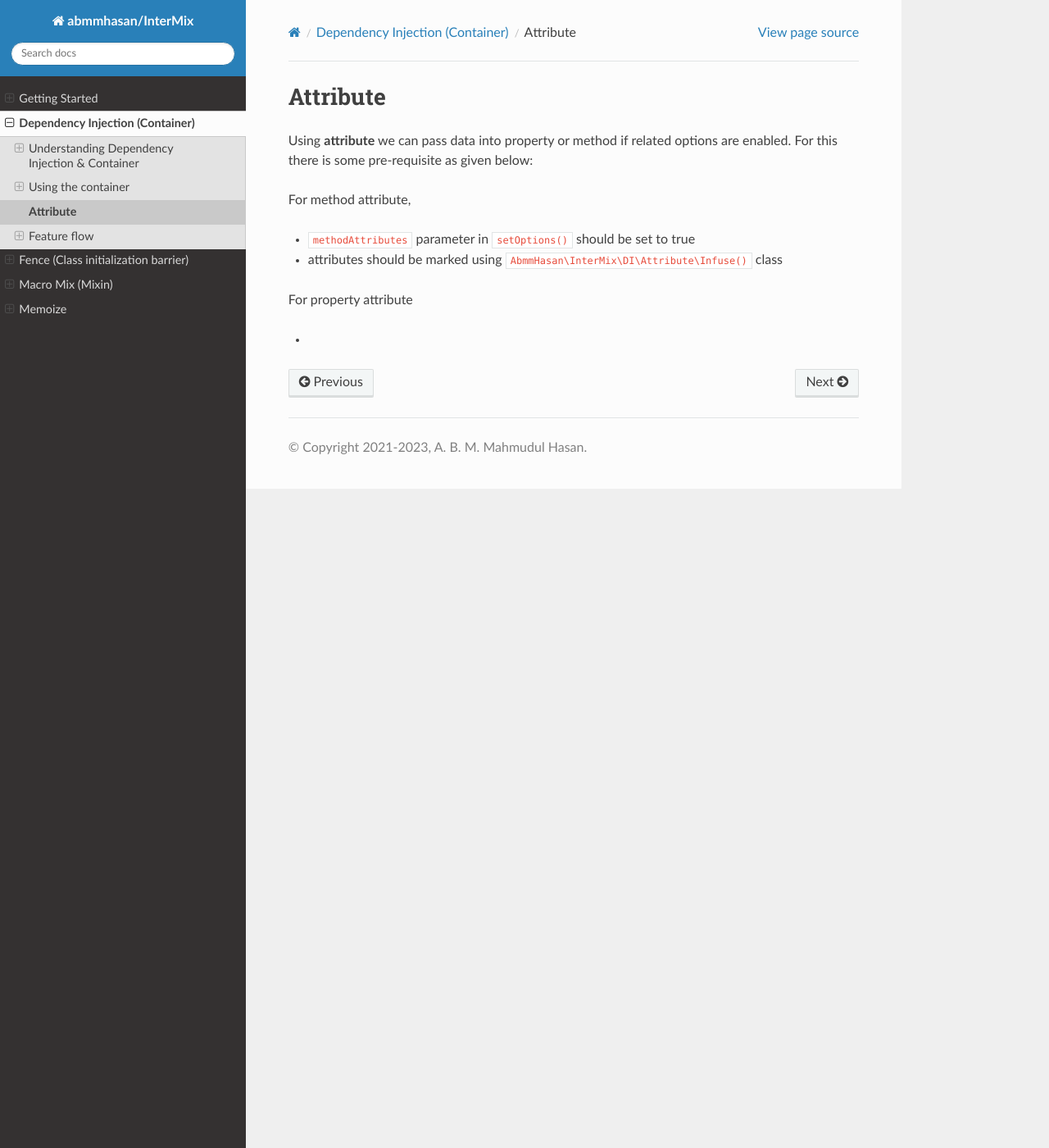
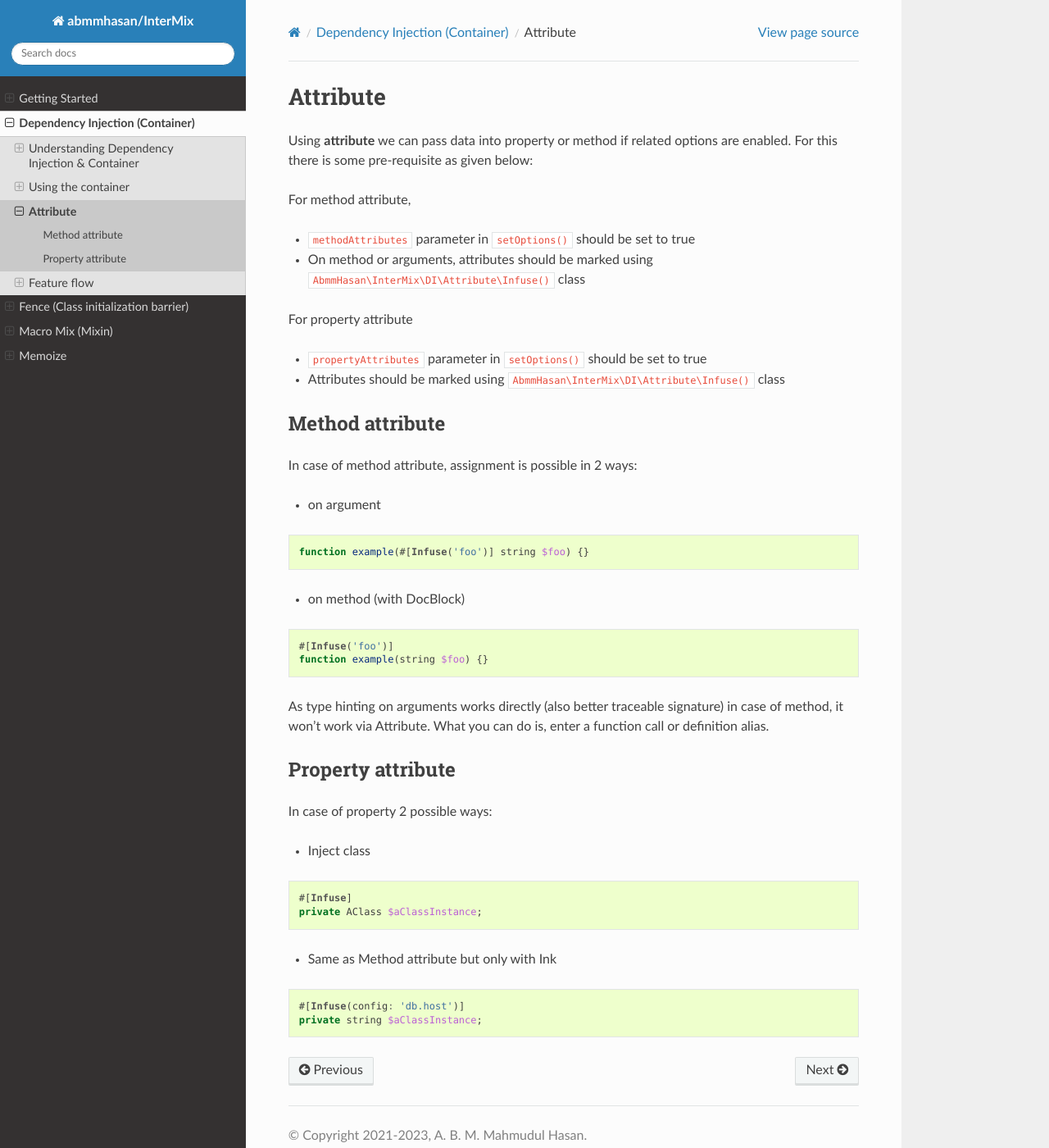
Before and after one commit to infocyph/InterMix, a Sphinx documentation site: the page built from docs/di/attribute.rst, in a window 1280 px wide and 1400 px high. Shown: the whole window at 82% size. Built offline with Sphinx 7.4.7 and the Read the Docs theme 2.0.0, drawn with Linux system fonts in a browser that asks for light colours; pages that are not in the unit, such as notebooks, are missing from menus.

Commit message:
unify attribute

```diff
--- a/docs/di/attribute.rst
+++ b/docs/di/attribute.rst
@@ -9,8 +9,49 @@ Using **attribute** we can pass data into property or method if related options
 For method attribute,
 
 * ``methodAttributes`` parameter in ``setOptions()`` should be set to true
-* attributes should be marked using ``AbmmHasan\InterMix\DI\Attribute\Infuse()`` class
+* On method or arguments, attributes should be marked using ``AbmmHasan\InterMix\DI\Attribute\Infuse()`` class
 
 For property attribute
 
-*
+* ``propertyAttributes`` parameter in ``setOptions()`` should be set to true
+* Attributes should be marked using ``AbmmHasan\InterMix\DI\Attribute\Infuse()`` class
+
+Method attribute
+----------------
+
+In case of method attribute, assignment is possible in 2 ways:
+
+* on argument
+
+.. code:: php
+
+    function example(#[Infuse('foo')] string $foo) {}
+
+* on method (with DocBlock)
+
+.. code:: php
+
+    #[Infuse('foo')]
+    function example(string $foo) {}
+
+As type hinting on arguments works directly (also better traceable signature) in case of method, it won't work via Attribute.
+What you can do is, enter a function call or definition alias.
+
+Property attribute
+------------------
+
+In case of property 2 possible ways:
+
+* Inject class
+
+.. code:: php
+
+    #[Infuse]
+    private AClass $aClassInstance;
+
+* Same as Method attribute but only with Ink
+
+.. code:: php
+
+    #[Infuse(config: 'db.host')]
+    private string $aClassInstance;
--- a/docs/di/usage.rst
+++ b/docs/di/usage.rst
@@ -149,14 +149,12 @@ Available options are,
 
 * ``injection``: Enable/disable dependency injection (Enabled by default)
 * ``methodAttributes``: Enable/disable attribute resolution on method
-* ``propertyResolution``: Enable/disable property resolution
 * ``propertyAttributes``: Enable/disable attribute resolution on property
 * ``defaultMethod``: Set a default method to be called if method is not set already
 
 .. attention::
 
     Defaults are; ``injection`` is enabled, rests are disabled. If ``injection`` is disabled rest of the options won't work.
-    ``propertyAttributes`` also requires ``propertyResolution`` to be enabled.
 
 split()
 -------
```
Also changed, not shown: docs/di/flow.rst (+12 -8 lines), 5 other files.
